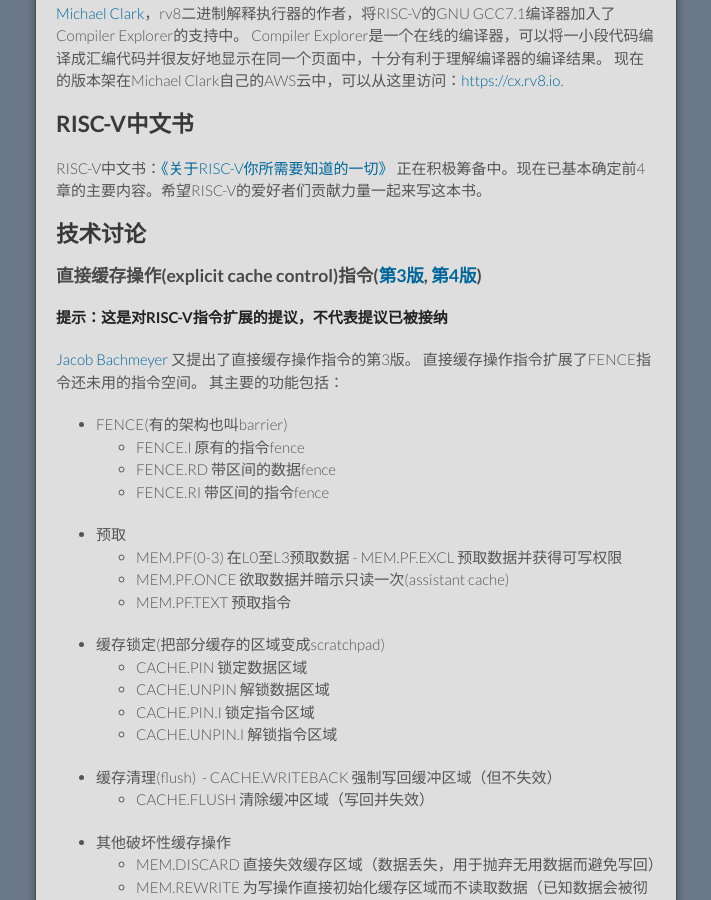
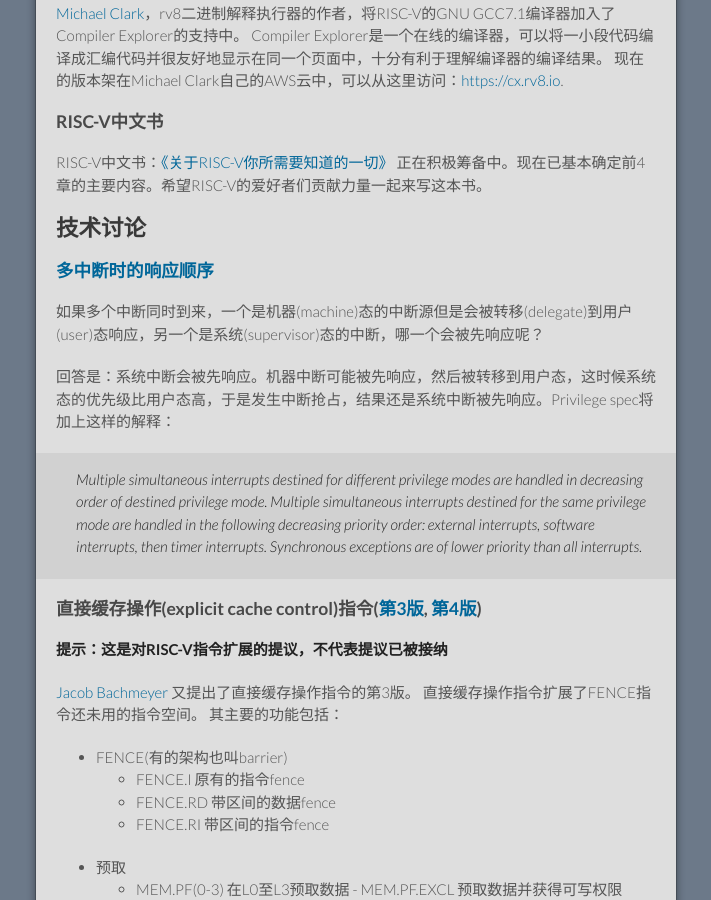
Before and after one commit to cnrv/home, a Jekyll site: the page built from bi-week-rpts/2017-08-03.md, in a window 1280 px wide and 900 px high, scrolled down 360 px. Shown: the whole window, without its empty margins (284-995 px from the left). Built offline with Jekyll 4.4.1, drawn with Linux system fonts in a browser that asks for light colours; Markdown is read by kramdown in place of the engine named in the settings; our own code applies the rules of GitHub Pages for plain Markdown files.

Commit message:
the order of interrupts

```diff
--- a/bi-week-rpts/2017-08-03.md
+++ b/bi-week-rpts/2017-08-03.md
@@ -15,12 +15,25 @@ Krste Asanovic正式宣布设立独立的[RISC-V教育专题邮件列表](https:
 Compiler Explorer是一个在线的编译器，可以将一小段代码编译成汇编代码并很友好地显示在同一个页面中，十分有利于理解编译器的编译结果。
 现在的版本架在Michael Clark自己的AWS云中，可以从这里访问：[https://cx.rv8.io](https://cx.rv8.io/).
 
-## RISC-V中文书
+### RISC-V中文书
 RISC-V中文书：[《关于RISC-V你所需要知道的一切》](https://www.gitbook.com/book/leishangwen/everything_you_need_to_know_about_riscv/details)
 正在积极筹备中。现在已基本确定前4章的主要内容。希望RISC-V的爱好者们贡献力量一起来写这本书。
 
 
 ## 技术讨论
+
+### [多中断时的响应顺序](https://groups.google.com/a/groups.riscv.org/forum/#!msg/isa-dev/_SECLWl8qWk/JY02hJAwCgAJ)
+
+如果多个中断同时到来，一个是机器(machine)态的中断源但是会被转移(delegate)到用户(user)态响应，另一个是系统(supervisor)态的中断，哪一个会被先响应呢？
+
+回答是：系统中断会被先响应。机器中断可能被先响应，然后被转移到用户态，这时候系统态的优先级比用户态高，于是发生中断抢占，结果还是系统中断被先响应。Privilege spec将加上这样的解释：
+
+> Multiple simultaneous interrupts destined for different privilege
+> modes are handled in decreasing order of destined privilege mode.
+> Multiple simultaneous interrupts destined for the same privilege mode
+> are handled in the following decreasing priority order: external
+> interrupts, software interrupts, then timer interrupts. Synchronous
+> exceptions are of lower priority than all interrupts.
 
 ### 直接缓存操作(explicit cache control)指令([第3版](https://groups.google.com/a/groups.riscv.org/forum/#!msg/isa-dev/Xa1y68PxjAU/MB2rLM1zAAAJ), [第4版](https://groups.google.com/a/groups.riscv.org/forum/#!msg/isa-dev/eKkGAN2-jss/4uRoQi2TBAAJ))
 
```
